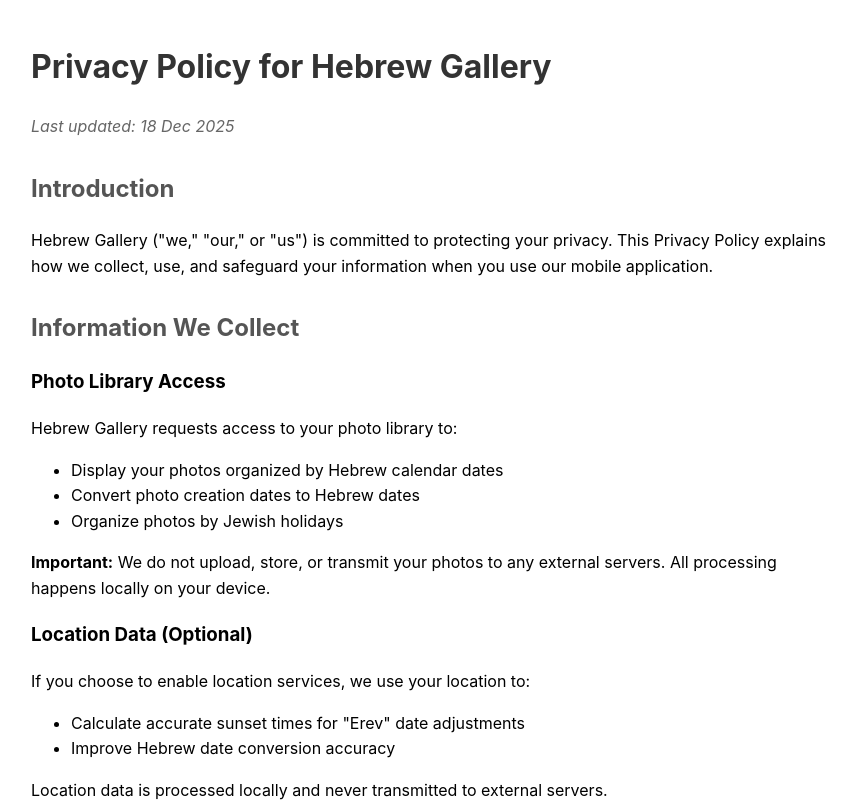
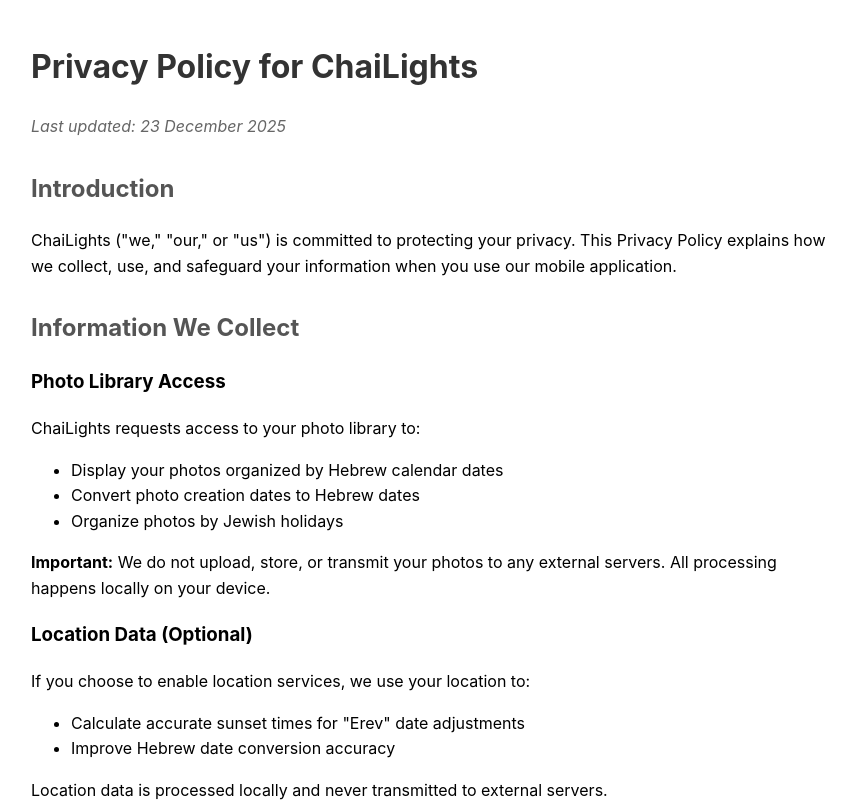
Before and after one commit to SW92919/hebrew-gallery-support, a plain HTML site: page privacy-policy.html in a window 1280 px wide. Shown: the top 806 px of the page, without its empty margins (209-1066 px from the left). Drawn offline with Linux system fonts and the light colour scheme.

Commit message:
Update privacy policy for ChaiLights branding

```diff
--- a/privacy-policy.html
+++ b/privacy-policy.html
@@ -4,7 +4,7 @@
 <head>
     <meta charset="UTF-8">
     <meta name="viewport" content="width=device-width, initial-scale=1.0">
-    <title>Hebrew Gallery - Privacy Policy</title>
+    <title>ChaiLights - Privacy Policy</title>
     <style>
         body {
             font-family: -apple-system, BlinkMacSystemFont, 'Segoe UI', Roboto, sans-serif;
@@ -31,16 +31,16 @@
 </head>
 
 <body>
-    <h1>Privacy Policy for Hebrew Gallery</h1>
-    <p class="last-updated">Last updated: 18 Dec 2025</p>
+    <h1>Privacy Policy for ChaiLights</h1>
+    <p class="last-updated">Last updated: 23 December 2025</p>
 
     <h2>Introduction</h2>
-    <p>Hebrew Gallery ("we," "our," or "us") is committed to protecting your privacy. This Privacy Policy explains how
+    <p>ChaiLights ("we," "our," or "us") is committed to protecting your privacy. This Privacy Policy explains how
         we collect, use, and safeguard your information when you use our mobile application.</p>
 
     <h2>Information We Collect</h2>
     <h3>Photo Library Access</h3>
-    <p>Hebrew Gallery requests access to your photo library to:</p>
+    <p>ChaiLights requests access to your photo library to:</p>
     <ul>
         <li>Display your photos organized by Hebrew calendar dates</li>
         <li>Convert photo creation dates to Hebrew dates</li>
@@ -76,7 +76,7 @@
     </ul>
 
     <h2>Third-Party Services</h2>
-    <p>Hebrew Gallery does not integrate with third-party services that collect personal data. We use only Apple's
+    <p>ChaiLights does not integrate with third-party services that collect personal data. We use only Apple's
         built-in frameworks for photo library access and date calculations.</p>
 
     <h2>Your Rights</h2>
@@ -88,7 +88,7 @@
     </ul>
 
     <h2>Children's Privacy</h2>
-    <p>Hebrew Gallery does not knowingly collect personal information from children under 13. If you believe we have
+    <p>ChaiLights does not knowingly collect personal information from children under 13. If you believe we have
         collected information from a child under 13, please contact us immediately.</p>
 
     <h2>Changes to This Privacy Policy</h2>
```
